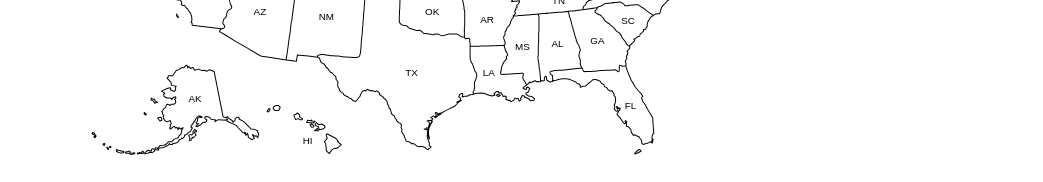
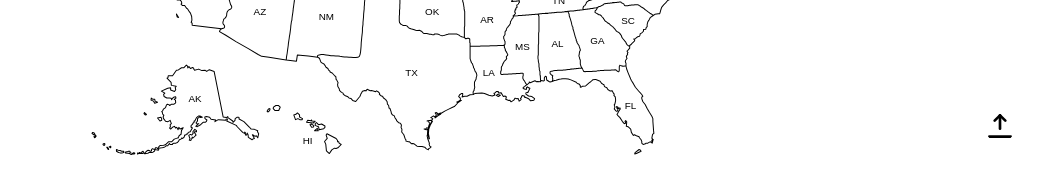
Before and after one commit to MustafaM257/states-usa, a Next.js app: page / in a window 1280 px wide. Shown: the part 618-800 px from the top of the page, without its empty margins (224-1267 px from the left). Built offline with nearby package versions, Linux system fonts and the light colour scheme.

Commit message:
Implement scroll to top

```diff
--- a/app/layout.tsx
+++ b/app/layout.tsx
@@ -3,6 +3,7 @@ import { Inter, Source_Code_Pro } from "next/font/google";
 import "@/styles/global.css";
 import Header from "@/components/Header";
 import Footer from "@/components/Footer";
+import ScrollToTopButton from "@/components/ScrollToTop";
 const inter = Inter({ subsets: ["latin"] });
 const sourceCodePro = Source_Code_Pro({ subsets: ["latin"] });
 export const metadata: Metadata = {
@@ -21,6 +22,7 @@ export default function RootLayout({
         <Header />
         <div className="max-w-7xl w-full  px-4 mx-auto py-10 r">{children}</div>
         <Footer />
+        <ScrollToTopButton />
       </body>
     </html>
   );
--- /dev/null
+++ b/components/ScrollToTop.tsx
@@ -0,0 +1,22 @@
+"use client";
+import { IconArrowBarUp } from "@tabler/icons-react";
+
+const isBrowser = () => typeof window !== "undefined"; //The approach recommended by Next.js
+
+function scrollToTop() {
+  if (!isBrowser()) return;
+  window.scrollTo({ top: 0, behavior: "smooth" });
+}
+export default function ScrollToTopButton() {
+  return (
+    <button
+      className="fixed bottom-0 right-0 p-4 md:p-10 "
+      onClick={scrollToTop}
+    >
+      <IconArrowBarUp
+        size={32}
+        className="hover:bg-neutral-200 rounded-full   transition-all"
+      />
+    </button>
+  );
+}
```
